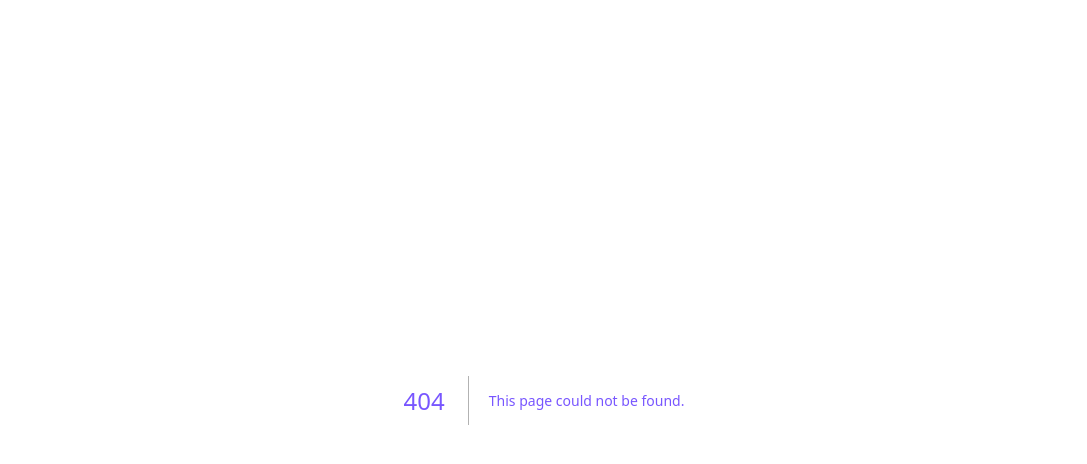
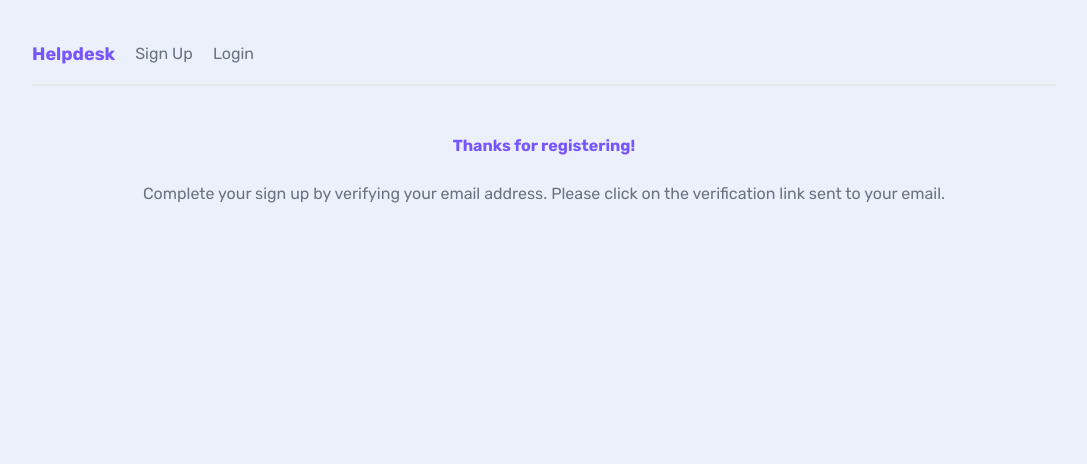
Before and after one commit to Mig-uel/helpdesk, a Next.js app: page /verify in a window 1280 px wide. Before the commit this address had no page. Shown: the top 464 px of the page, without its empty margins (96-1183 px from the left). Built offline with nearby package versions, Linux system fonts and the light colour scheme.

Commit message:
refactor: Add verification page for email confirmation

```diff
--- /dev/null
+++ b/app/(auth)/verify/page.tsx
@@ -0,0 +1,13 @@
+const Verify = () => {
+  return (
+    <main className='text-center'>
+      <h2>Thanks for registering!</h2>
+      <p>
+        Complete your sign up by verifying your email address. Please click on
+        the verification link sent to your email.
+      </p>
+    </main>
+  )
+}
+
+export default Verify
```
